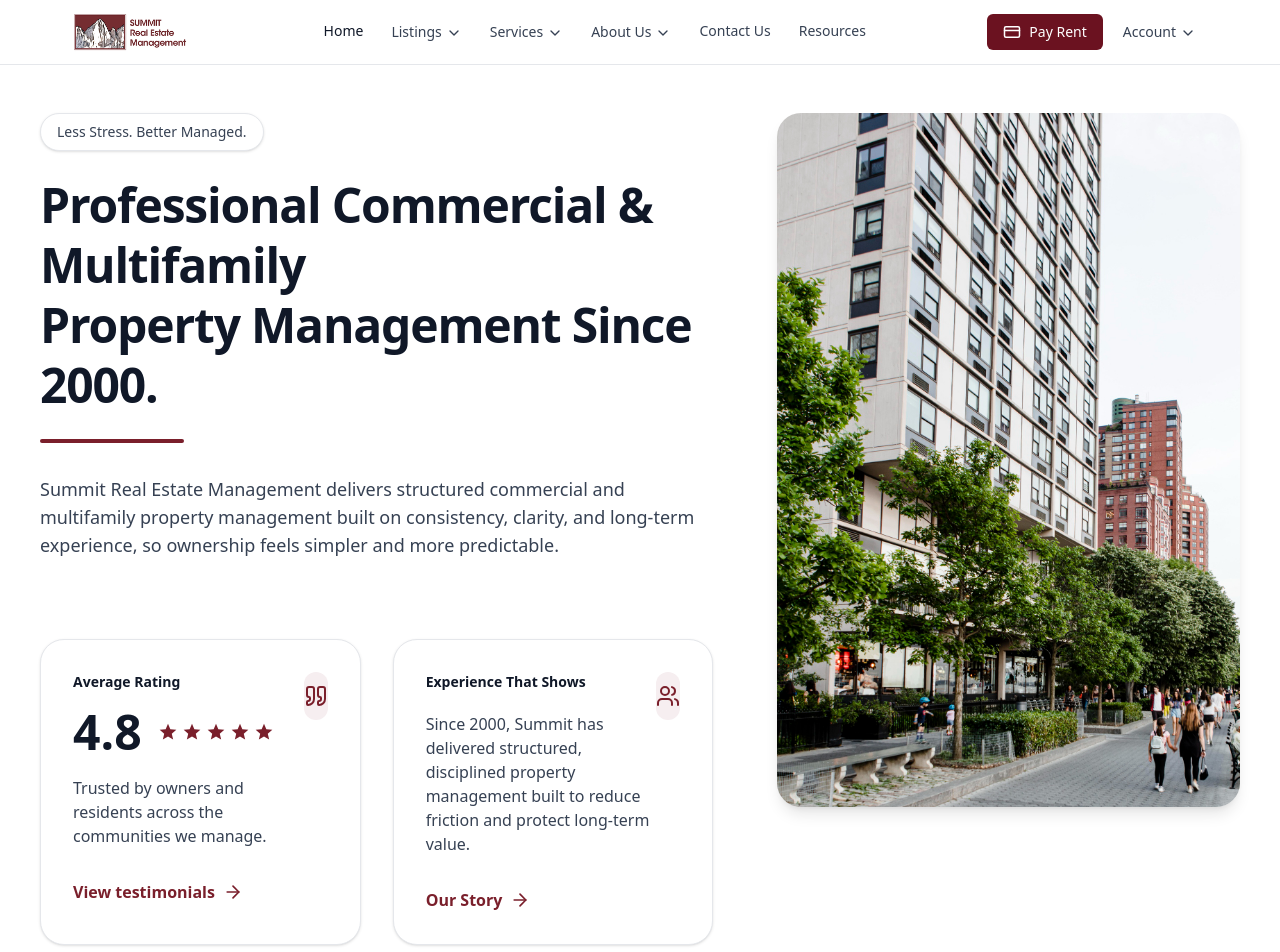
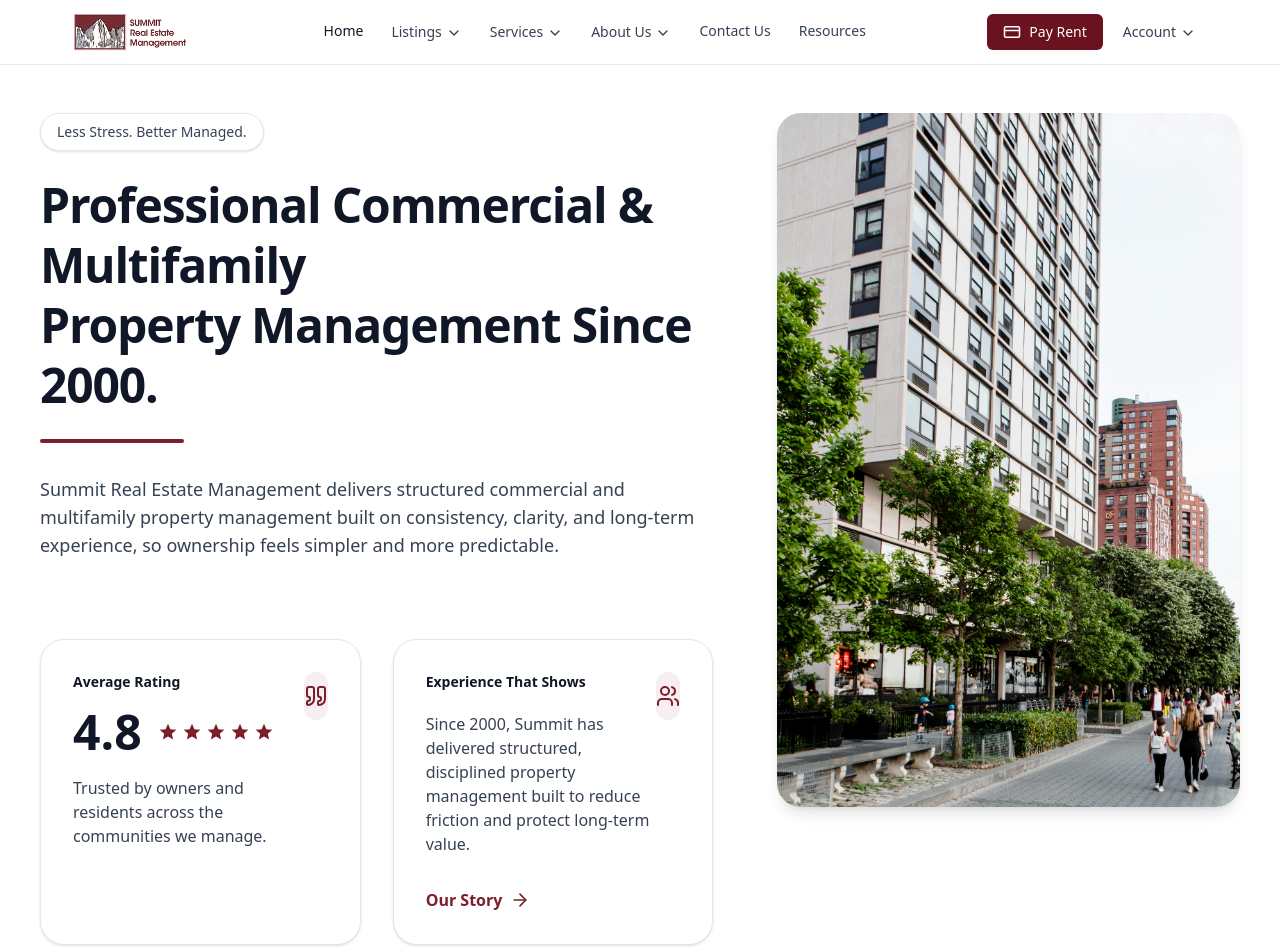
Before and after one commit to summit-rem/summit-rem-website, a React (Vite) app: page / in a window 1280 px wide. Shown: the top 952 px of the page. Built offline with nearby package versions, Linux system fonts and the light colour scheme.

Commit message:
Updated - Hero.jsx with removed testimonials buttons

```diff
--- a/src/components/sections/Hero/Hero.jsx
+++ b/src/components/sections/Hero/Hero.jsx
@@ -88,7 +88,7 @@ export default function Hero({ data = homeHeroConfig }) {
                       </p>
                     ) : null}
 
-                    {rating?.cta?.to ? (
+                    {/* {rating?.cta?.to ? (
                       <Link
                         to={rating.cta.to}
                         className="mt-8 inline-flex items-center gap-2 text-base font-semibold text-[#7a1f2b] hover:opacity-80"
@@ -96,7 +96,7 @@ export default function Hero({ data = homeHeroConfig }) {
                         {rating.cta.label ?? "View testimonials"}
                         <ArrowRight className="h-5 w-5" />
                       </Link>
-                    ) : null}
+                    ) : null} */}
                   </div>
 
                   {/* Icon top-right */}
```
